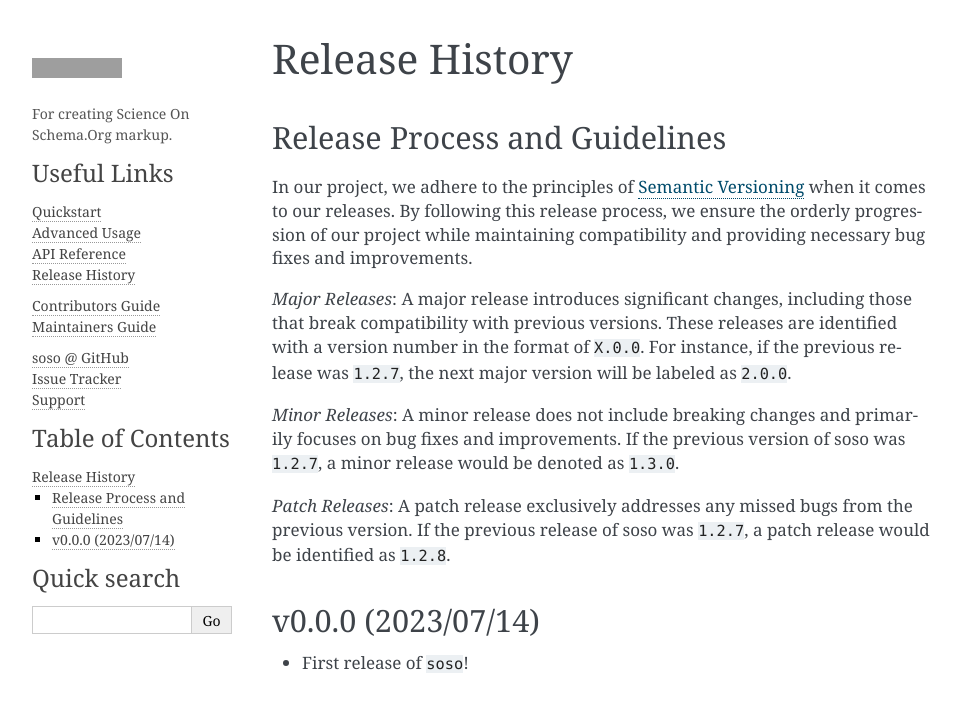
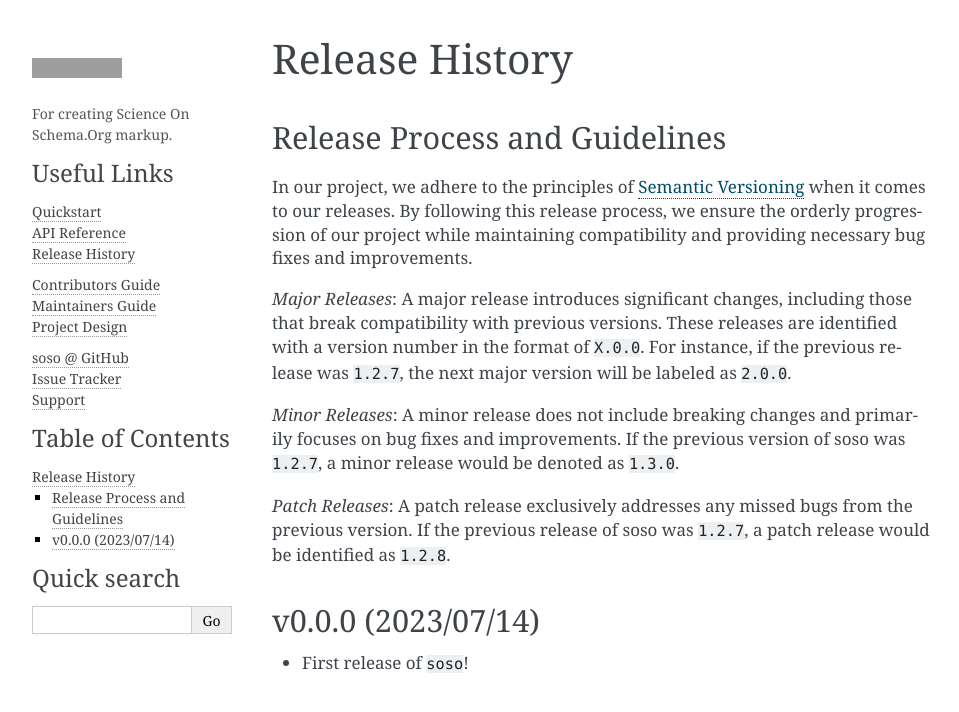
Before and after one commit to clnsmth/soso, a Sphinx documentation site: the page built from docs/source/CHANGELOG.md, in a window 1280 px wide. Shown: the top 712 px of the page, without its empty margins (148-1107 px from the left). Built offline with Sphinx 7.4.7, drawn with Linux system fonts in a browser that asks for light colours; grey boxes are pictures that could not be loaded.

Commit message:
docs: sync sidebar html docs
Synchronize the "Useful Links'' section of sidebarlogo.html to match
that of sidebarintro.html. sidebarlogo.html should have been updated
with recent changes to sidebarintro.html.

```diff
--- a/docs/source/_templates/sidebarlogo.html
+++ b/docs/source/_templates/sidebarlogo.html
@@ -9,7 +9,6 @@
 <h3>Useful Links</h3>
 <ul>
   <li><a href="https://soso.readthedocs.io/en/latest/user/quickstart.html">Quickstart</a></li>
-  <li><a href="https://soso.readthedocs.io/en/latest/user/advanced.html">Advanced Usage</a></li>
   <li><a href="https://soso.readthedocs.io/en/latest/user/api.html">API Reference</a></li>
   <li><a href="https://soso.readthedocs.io/en/latest/CHANGELOG.html">Release History</a></li>
 
@@ -17,6 +16,7 @@
 
   <li><a href="https://soso.readthedocs.io/en/latest/dev/contributing.html">Contributors Guide</a></li>
   <li><a href="https://soso.readthedocs.io/en/latest/dev/maintaining.html">Maintainers Guide</a></li>
+  <li><a href="https://soso.readthedocs.io/en/latest/dev/design.html">Project Design</a></li>
 
   <p></p>
 
```
